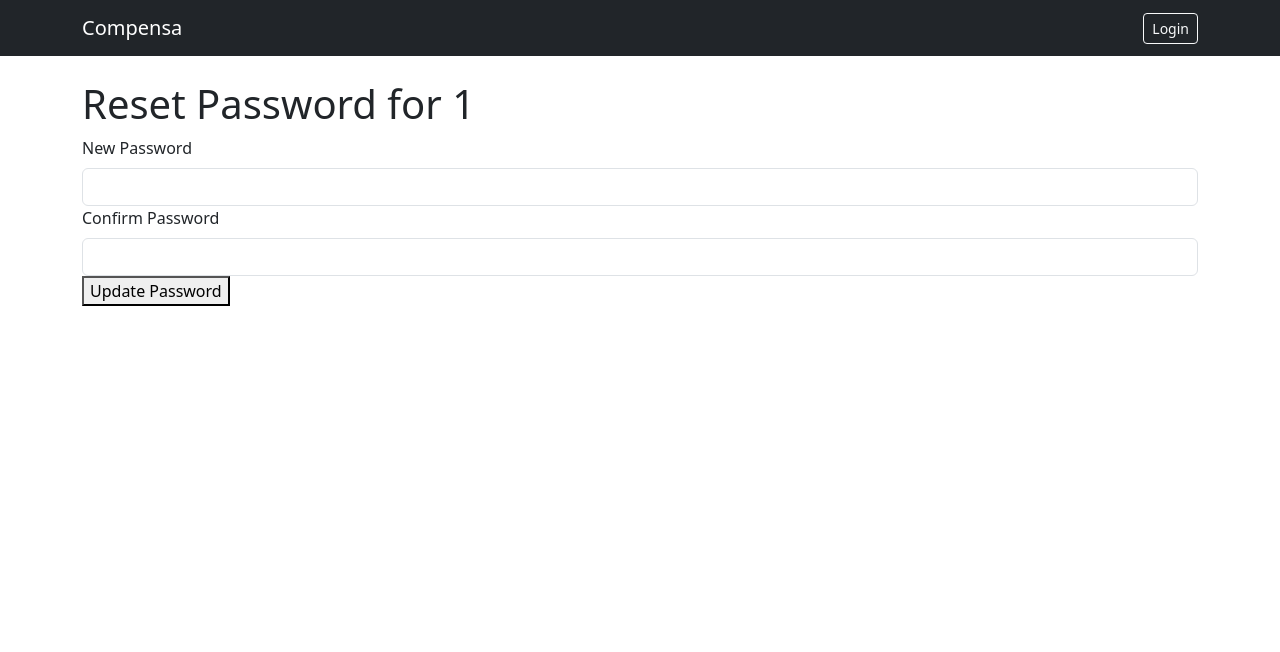
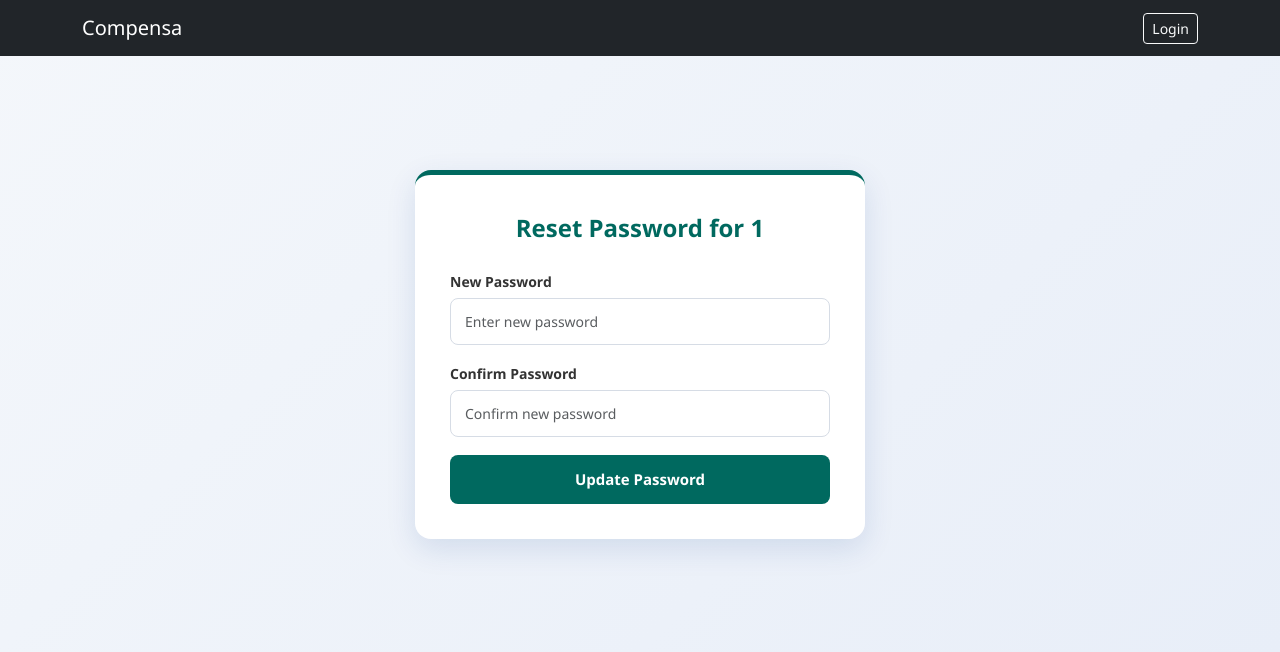
Before and after one commit to shanitripat/Compensa, a Django app: template templates/accounts/reset_password.html in a window 1280 px wide. Shown: the top 652 px of the page. Run offline with Django 4.2, Linux system fonts and the light colour scheme; the template is opened without the code that fills it: most values are stand-ins (such as "Sample title", 1, 10 or a date in 2020); some libraries are stand-ins or nearby versions.

Commit message:
Update reset_password.html

```diff
--- a/templates/accounts/reset_password.html
+++ b/templates/accounts/reset_password.html
@@ -1,16 +1,146 @@
 {% extends "base.html" %}
 {% block content %}
+
+<style>
+  body {
+    background: linear-gradient(135deg, #f4f7fb 0%, #e8eef8 100%);
+    font-family: "Segoe UI", Roboto, Arial, sans-serif;
+  }
+
+  /* Login Card */
+  .login-wrapper {
+    max-width: 450px;
+    margin: 90px auto;
+    background: #ffffff;
+    border-radius: 16px;
+    padding: 35px;
+    border-top: 5px solid #00695F;
+    box-shadow: 0 10px 30px rgba(0, 58, 143, 0.12);
+    transition: all 0.3s ease;
+  }
+
+  .login-wrapper:hover {
+    transform: translateY(-4px);
+    box-shadow: 0 15px 35px rgba(0, 58, 143, 0.18);
+  }
+
+  /* Title */
+  .page-title {
+    text-align: center;
+    font-size: 24px;
+    font-weight: 700;
+    color: #00695F; /* Colt Blue */
+    margin-bottom: 25px;
+  }
+
+  /* Username inline with same Colt color */
+  .page-title .userid {
+    color: #00695F;
+    font-weight: 700;
+  }
+
+  /* Labels */
+  .form-label {
+    display: block;
+    font-size: 14px;
+    font-weight: 600;
+    color: #333333;
+    margin-bottom: 6px;
+  }
+
+  /* Input Fields */
+  .form-control {
+    width: 100%;
+    padding: 12px 14px;
+    font-size: 14px;
+    border: 1px solid #d6dce5;
+    border-radius: 8px;
+    background: #fff;
+    margin-bottom: 18px;
+    transition: all 0.25s ease;
+    box-sizing: border-box;
+  }
+
+  .form-control:hover {
+    border-color: #00695F;
+  }
+
+  .form-control:focus {
+    outline: none;
+    border-color: #00695F;
+    box-shadow: 0 0 0 3px rgba(0, 58, 143, 0.15);
+  }
+
+  /* Colt Theme Button */
+  .btn-login {
+    width: 100%;
+    padding: 13px;
+    border: none;
+    border-radius: 8px;
+    background: #00695F;
+    color: #ffffff;
+    font-size: 15px;
+    font-weight: 600;
+    cursor: pointer;
+    transition: all 0.3s ease;
+  }
+
+  .btn-login:hover {
+    background: #00695F;
+    transform: translateY(-2px);
+    box-shadow: 0 6px 18px rgba(0, 58, 143, 0.3);
+  }
+
+  .btn-login:active {
+    transform: translateY(0);
+  }
+
+  @media (max-width: 500px) {
+    .login-wrapper {
+      margin: 40px 15px;
+      padding: 25px;
+    }
+
+    .page-title {
+      font-size: 20px;
+      line-height: 1.4;
+    }
+  }
+</style>
+
 <div class="login-wrapper">
-  <h1>Reset Password for {{ userid }}</h1>
+
+  <div class="page-title">
+    Reset Password for
+    <span class="userid">{{ userid }}</span>
+  </div>
+
   <form method="post">
     {% csrf_token %}
+
     <label class="form-label">New Password</label>
-    <input type="password" name="password" class="form-control" required>
+    <input
+      type="password"
+      name="password"
+      class="form-control"
+      placeholder="Enter new password"
+      required
+    >
 
     <label class="form-label">Confirm Password</label>
-    <input type="password" name="confirm_password" class="form-control" required>
+    <input
+      type="password"
+      name="confirm_password"
+      class="form-control"
+      placeholder="Confirm new password"
+      required
+    >
 
-    <button type="submit" class="btn-login">Update Password</button>
+    <button type="submit" class="btn-login">
+      Update Password
+    </button>
   </form>
+
 </div>
+
 {% endblock %}
```
